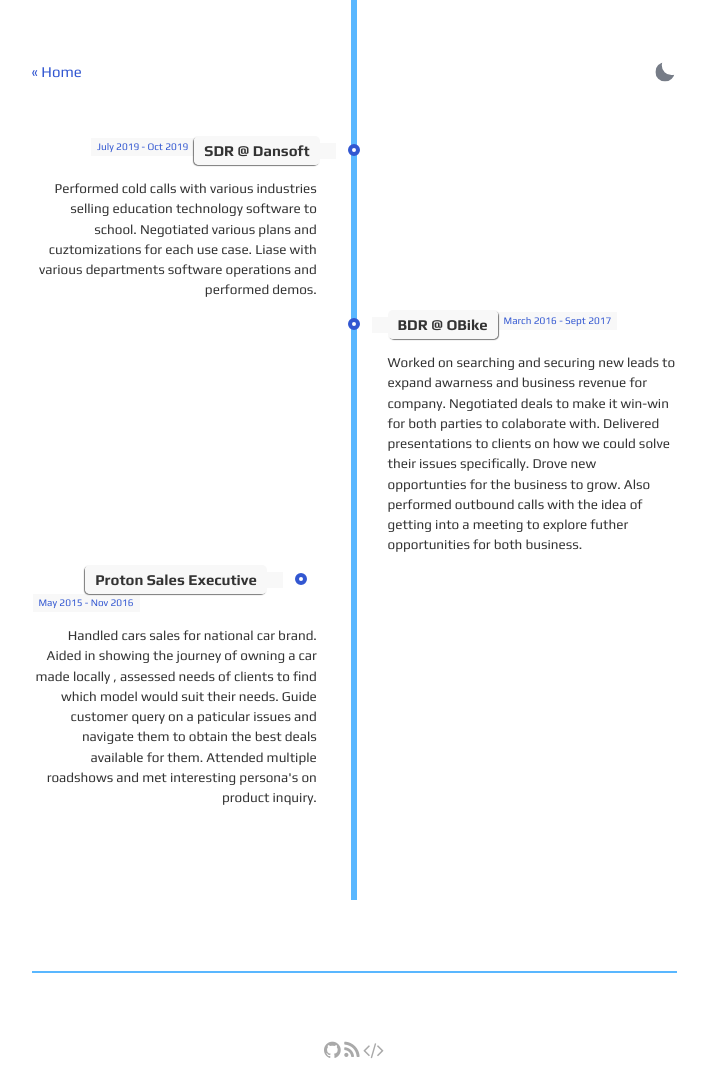
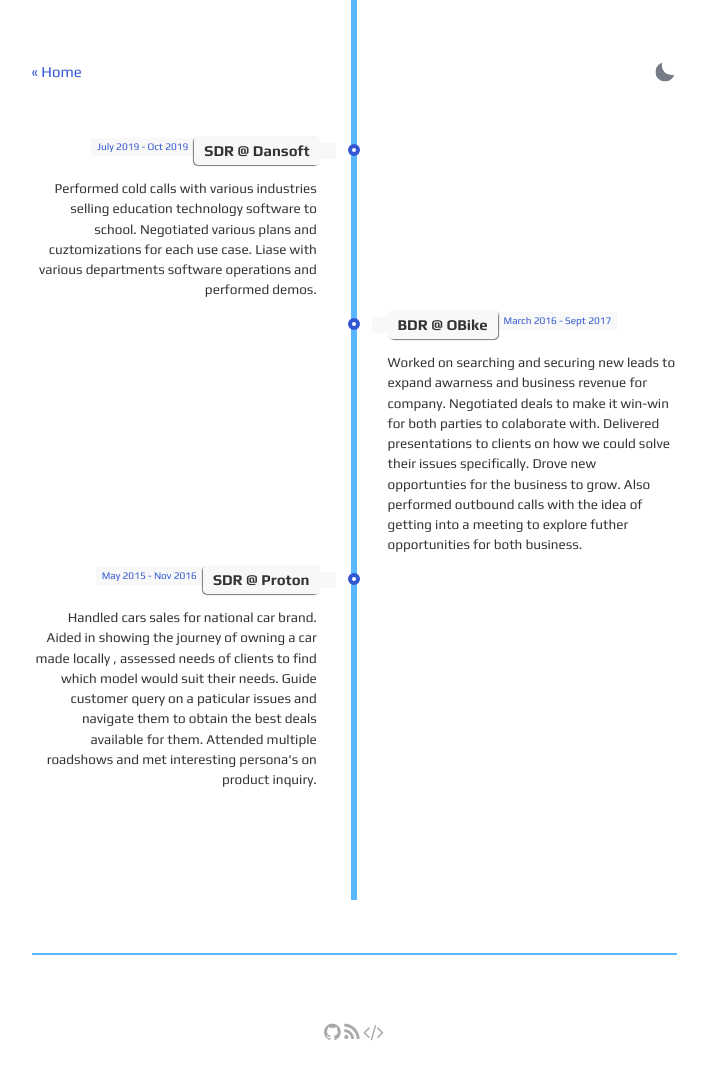
Before and after one commit to mk-unlimited/me, a Jekyll site: the page built from about.html, in a window 1280 px wide. Shown: the whole page, without its empty margins (286-994 px from the left). Built offline with Jekyll 4.4.1, drawn with Linux system fonts in a browser that asks for light colours.

Commit message:
Update about.html

```diff
--- a/about.html
+++ b/about.html
@@ -50,7 +50,7 @@
         <li>
             <div class="direction-l">
                 <div class="flag-wrapper">
-                    <span class="flag">Proton Sales Executive </span>
+                    <span class="flag">SDR @ Proton</span>
                     <span class="time-wrapper"><span class="time">May 2015 - Nov 2016</span></span>
                 </div>
                 <div class="desc">
```
